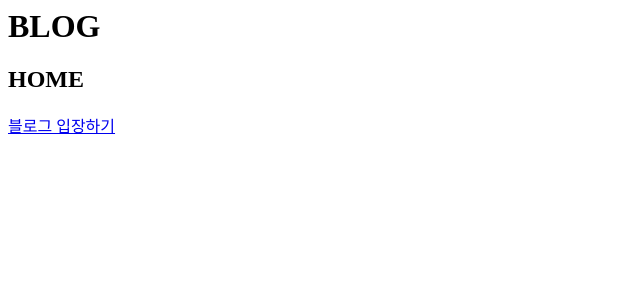
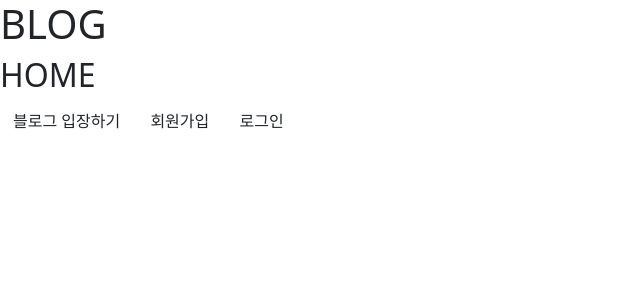
Before and after one commit to taencoding/django-blog-project, a Django app: page / in a window 1280 px wide. Shown: the top 300 px of the page, without its empty margins (0-640 px from the left). Run offline with Django 4.2, Linux system fonts and the light colour scheme.

Commit message:
Fix templates/index.html

```diff
--- a/myapp/templates/index.html
+++ b/myapp/templates/index.html
@@ -1,3 +1,11 @@
+{% extends 'base.html' %}
+
+{% block content %}
+
 <h1>BLOG</h1>
 <h2>{{ title }}</h2>
 <a href="{% url 'blog:list' %}" class="btn">블로그 입장하기</a>
+<a href="{% url 'user:register' %}" class="btn">회원가입</a>
+<a href="{% url 'user:login' %}" class="btn">로그인</a>
+
+{% endblock %}
```
